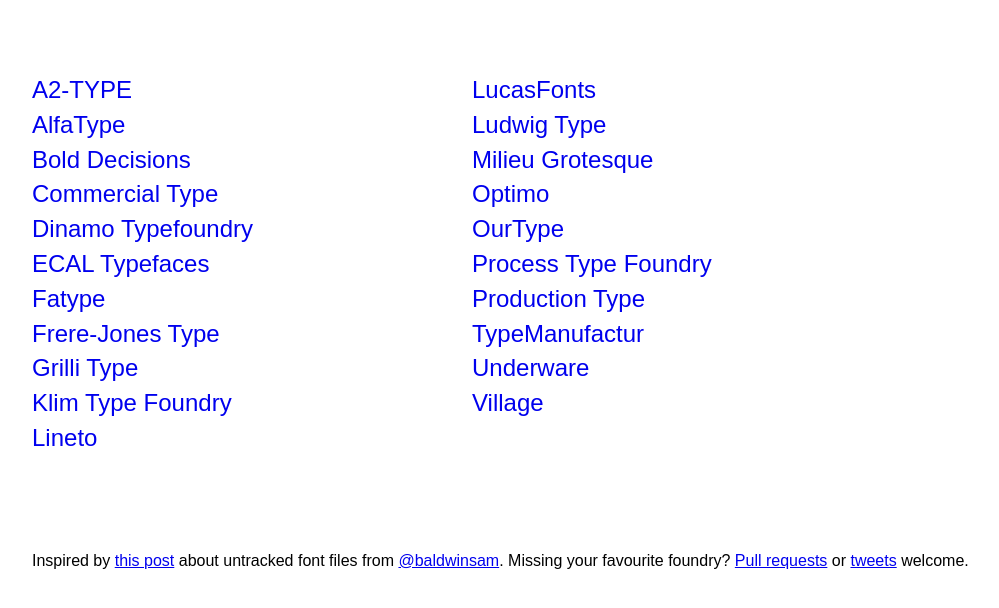
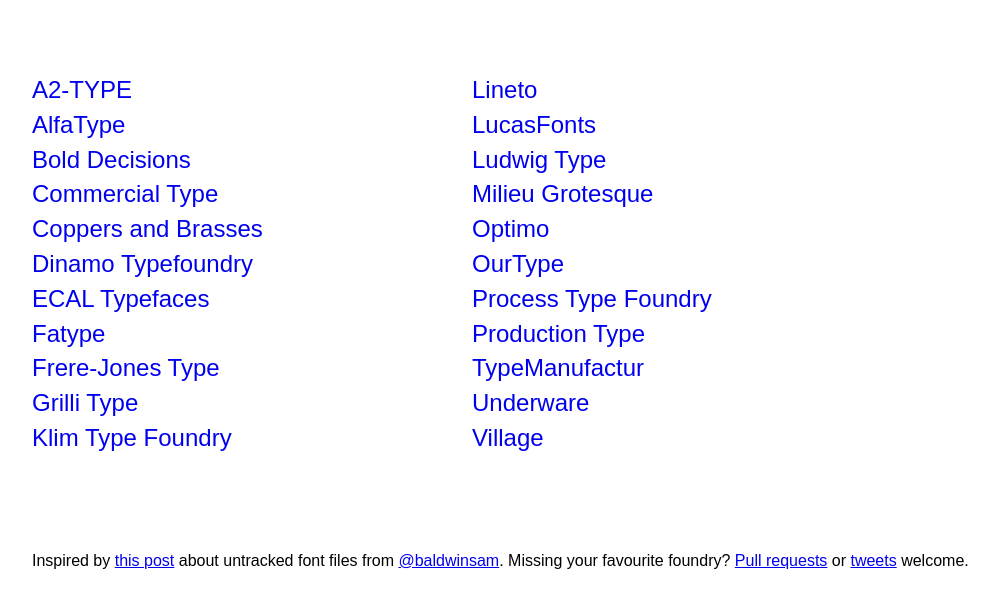
Before and after one commit to trackerfree/trackerfr.ee, a plain HTML site: page index.html in a window 1280 px wide. Shown: the part 144-752 px from the top of the page, without its empty margins (96-1095 px from the left). Drawn offline with Linux system fonts and the light colour scheme.

Commit message:
Add Coppers and Brasses

```diff
--- a/index.html
+++ b/index.html
@@ -66,6 +66,7 @@
   <li><a href="http://alfatypefonts.com">AlfaType</a></li>
   <li><a href="https://bold-decisions.biz">Bold Decisions</a></li>
   <li><a href="https://commercialtype.com">Commercial Type</a></li>
+  <li><a href="http://coppersandbrasses.com">Coppers and Brasses</a></li>
   <li><a href="http://abcdinamo.com">Dinamo Typefoundry</a></li>
   <li><a href="https://ecal-typefaces.ch">ECAL Typefaces</a></li>
   <li><a href="https://www.fatype.com">Fatype</a></li>
```
